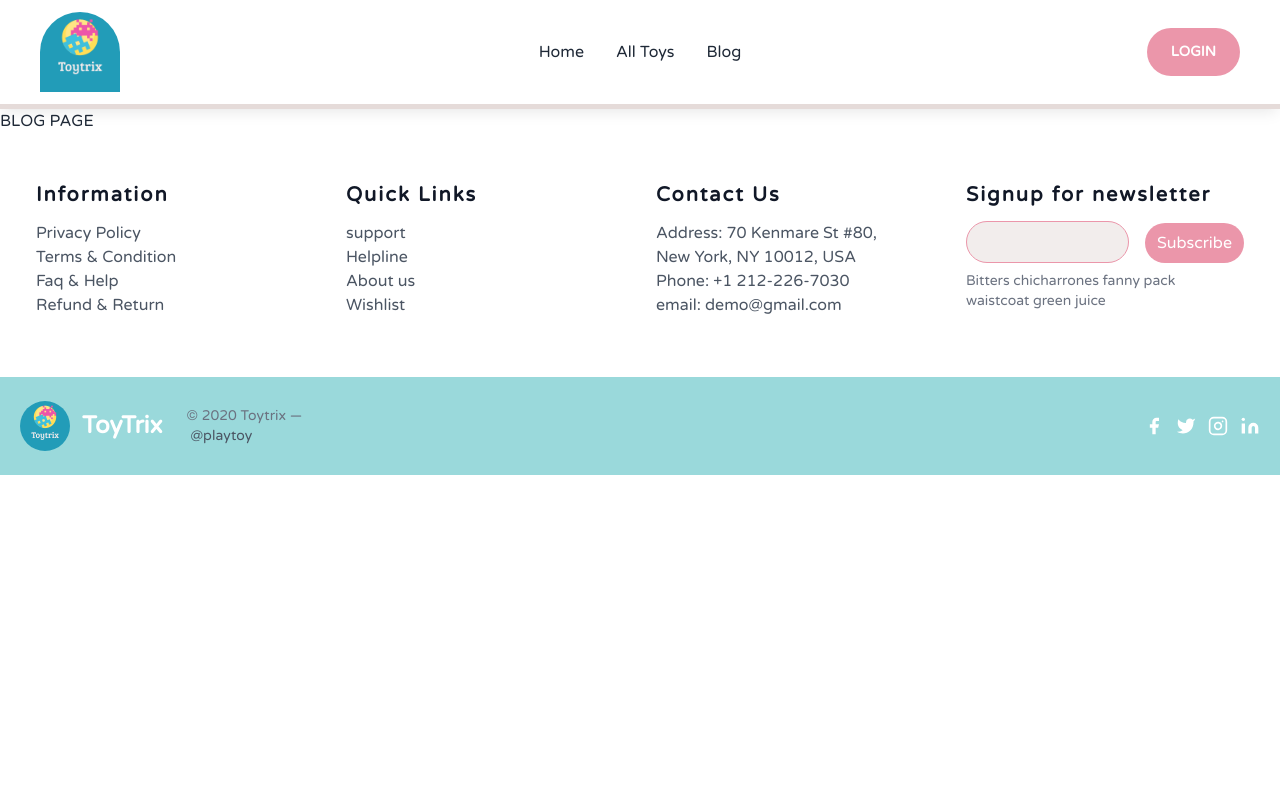
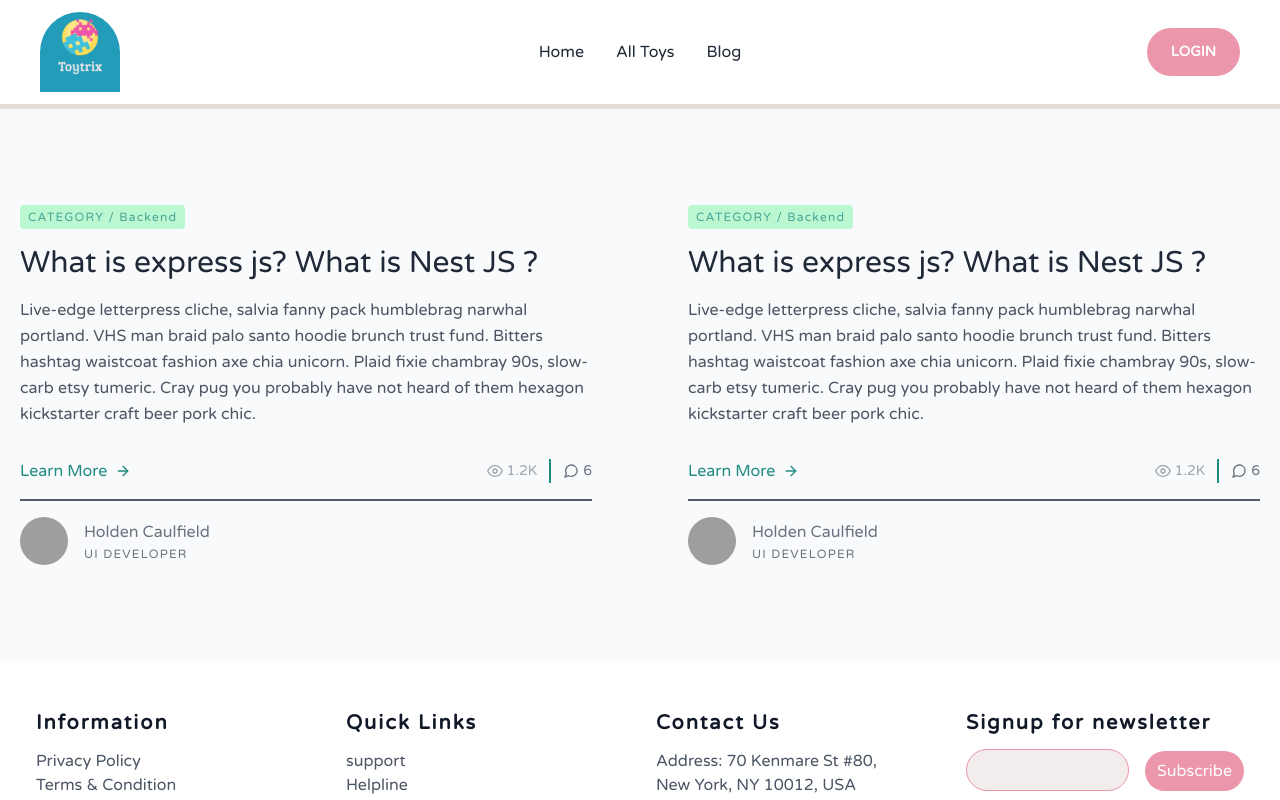
Before and after one commit to BakiAbdullah/ToyTrix-webapp, a React (Vite) app: page /blog in a window 1280 px wide. Shown: the top 800 px of the page. Built offline with nearby package versions, Linux system fonts and the light colour scheme; no server answers; grey boxes are pictures that could not be loaded.

Commit message:
blog page design initiated

```diff
--- a/package.json
+++ b/package.json
@@ -24,8 +24,7 @@
     "react-loader-spinner": "^5.3.4",
     "react-router-dom": "^6.11.1",
     "sort-by": "^1.2.0",
-    "sweetalert2": "^11.7.5",
-    "tw-elements": "^1.0.0-beta2"
+    "sweetalert2": "^11.7.5"
   },
   "devDependencies": {
     "@types/react": "^18.0.28",
--- a/src/pages/Blog/Blog.jsx
+++ b/src/pages/Blog/Blog.jsx
@@ -1,9 +1,169 @@
+import { Link } from "react-router-dom";
 
 
 const Blog = () => {
   return (
     <div>
-      <h2>BLOG PAGE</h2>
+      <section className="text-gray-600 bg-gray-50  body-font  overflow-hidden">
+        <div className="container px-5 py-24 mx-auto">
+          <div className="flex flex-wrap -m-12">
+            <div className="p-12 md:w-1/2 flex flex-col items-start">
+              <span className="inline-block py-1 px-2 rounded bg-green-200 text-seagreen text-opacity-75 text-xs font-medium tracking-widest">
+                CATEGORY / Backend
+              </span>
+              <h2 className="sm:text-3xl text-2xl title-font font-medium text-gray-800 mt-4 mb-4">
+                What is express js? What is Nest JS ?
+              </h2>
+              <p className="leading-relaxed mb-8">
+                Live-edge letterpress cliche, salvia fanny pack humblebrag
+                narwhal portland. VHS man braid palo santo hoodie brunch trust
+                fund. Bitters hashtag waistcoat fashion axe chia unicorn. Plaid
+                fixie chambray 90s, slow-carb etsy tumeric. Cray pug you
+                probably have not heard of them hexagon kickstarter craft beer
+                pork chic.
+              </p>
+              <div className="flex items-center flex-wrap pb-4 mb-4 border-b-2 border-gray-800 border-opacity-75 mt-auto w-full">
+                <Link className="text-seagreen inline-flex items-center">
+                  Learn More
+                  <svg
+                    className="w-4 h-4 ml-2"
+                    viewBox="0 0 24 24"
+                    stroke="currentColor"
+                    strokeWidth="2"
+                    fill="none"
+                    strokeLinecap="round"
+                    strokeLinejoin="round"
+                  >
+                    <path d="M5 12h14"></path>
+                    <path d="M12 5l7 7-7 7"></path>
+                  </svg>
+                </Link>
+                <span className="text-gray-400 mr-3 inline-flex items-center ml-auto leading-none text-sm pr-3 py-1 border-r-2 border-seagreen">
+                  <svg
+                    className="w-4 h-4 mr-1"
+                    stroke="currentColor"
+                    strokeWidth="2"
+                    fill="none"
+                    strokeLinecap="round"
+                    strokeLinejoin="round"
+                    viewBox="0 0 24 24"
+                  >
+                    <path d="M1 12s4-8 11-8 11 8 11 8-4 8-11 8-11-8-11-8z"></path>
+                    <circle cx="12" cy="12" r="3"></circle>
+                  </svg>
+                  1.2K
+                </span>
+                <span className="text-gray-500 inline-flex items-center leading-none text-sm">
+                  <svg
+                    className="w-4 h-4 mr-1"
+                    stroke="currentColor"
+                    strokeWidth="2"
+                    fill="none"
+                    strokeLinecap="round"
+                    strokeLinejoin="round"
+                    viewBox="0 0 24 24"
+                  >
+                    <path d="M21 11.5a8.38 8.38 0 01-.9 3.8 8.5 8.5 0 01-7.6 4.7 8.38 8.38 0 01-3.8-.9L3 21l1.9-5.7a8.38 8.38 0 01-.9-3.8 8.5 8.5 0 014.7-7.6 8.38 8.38 0 013.8-.9h.5a8.48 8.48 0 018 8v.5z"></path>
+                  </svg>
+                  6
+                </span>
+              </div>
+              <Link className="inline-flex items-center">
+                <img
+                  alt="blog"
+                  src="https://www.chrisjmendez.com/content/images/2018/12/ExpressJS.jpg"
+                  className="w-12 h-12 rounded-full flex-shrink-0 object-cover object-center"
+                />
+                <span className="flex-grow flex flex-col pl-4">
+                  <span className="title-font font-medium text-gray-500">
+                    Holden Caulfield
+                  </span>
+                  <span className="text-gray-500 text-xs tracking-widest mt-0.5">
+                    UI DEVELOPER
+                  </span>
+                </span>
+              </Link>
+            </div>
+            <div className="p-12 md:w-1/2 flex flex-col items-start">
+              <span className="inline-block py-1 px-2 rounded bg-green-200 text-seagreen text-opacity-75 text-xs font-medium tracking-widest">
+                CATEGORY / Backend
+              </span>
+              <h2 className="sm:text-3xl text-2xl title-font font-medium text-gray-800 mt-4 mb-4">
+                What is express js? What is Nest JS ?
+              </h2>
+              <p className="leading-relaxed mb-8">
+                Live-edge letterpress cliche, salvia fanny pack humblebrag
+                narwhal portland. VHS man braid palo santo hoodie brunch trust
+                fund. Bitters hashtag waistcoat fashion axe chia unicorn. Plaid
+                fixie chambray 90s, slow-carb etsy tumeric. Cray pug you
+                probably have not heard of them hexagon kickstarter craft beer
+                pork chic.
+              </p>
+              <div className="flex items-center flex-wrap pb-4 mb-4 border-b-2 border-gray-800 border-opacity-75 mt-auto w-full">
+                <Link className="text-seagreen inline-flex items-center">
+                  Learn More
+                  <svg
+                    className="w-4 h-4 ml-2"
+                    viewBox="0 0 24 24"
+                    stroke="currentColor"
+                    strokeWidth="2"
+                    fill="none"
+                    strokeLinecap="round"
+                    strokeLinejoin="round"
+                  >
+                    <path d="M5 12h14"></path>
+                    <path d="M12 5l7 7-7 7"></path>
+                  </svg>
+                </Link>
+                <span className="text-gray-400 mr-3 inline-flex items-center ml-auto leading-none text-sm pr-3 py-1 border-r-2 border-seagreen">
+                  <svg
+                    className="w-4 h-4 mr-1"
+                    stroke="currentColor"
+                    strokeWidth="2"
+                    fill="none"
+                    strokeLinecap="round"
+                    strokeLinejoin="round"
+                    viewBox="0 0 24 24"
+                  >
+                    <path d="M1 12s4-8 11-8 11 8 11 8-4 8-11 8-11-8-11-8z"></path>
+                    <circle cx="12" cy="12" r="3"></circle>
+                  </svg>
+                  1.2K
+                </span>
+                <span className="text-gray-500 inline-flex items-center leading-none text-sm">
+                  <svg
+                    className="w-4 h-4 mr-1"
+                    stroke="currentColor"
+                    strokeWidth="2"
+                    fill="none"
+                    strokeLinecap="round"
+                    strokeLinejoin="round"
+                    viewBox="0 0 24 24"
+                  >
+                    <path d="M21 11.5a8.38 8.38 0 01-.9 3.8 8.5 8.5 0 01-7.6 4.7 8.38 8.38 0 01-3.8-.9L3 21l1.9-5.7a8.38 8.38 0 01-.9-3.8 8.5 8.5 0 014.7-7.6 8.38 8.38 0 013.8-.9h.5a8.48 8.48 0 018 8v.5z"></path>
+                  </svg>
+                  6
+                </span>
+              </div>
+              <Link className="inline-flex items-center">
+                <img
+                  alt="blog"
+                  src="https://www.chrisjmendez.com/content/images/2018/12/ExpressJS.jpg"
+                  className="w-12 h-12 rounded-full flex-shrink-0 object-cover object-center"
+                />
+                <span className="flex-grow flex flex-col pl-4">
+                  <span className="title-font font-medium text-gray-500">
+                    Holden Caulfield
+                  </span>
+                  <span className="text-gray-500 text-xs tracking-widest mt-0.5">
+                    UI DEVELOPER
+                  </span>
+                </span>
+              </Link>
+            </div>
+          </div>
+        </div>
+      </section>
     </div>
   );
 };
```
Also changed, not shown: 1 other file (tests, documents, lock files or other folders).
